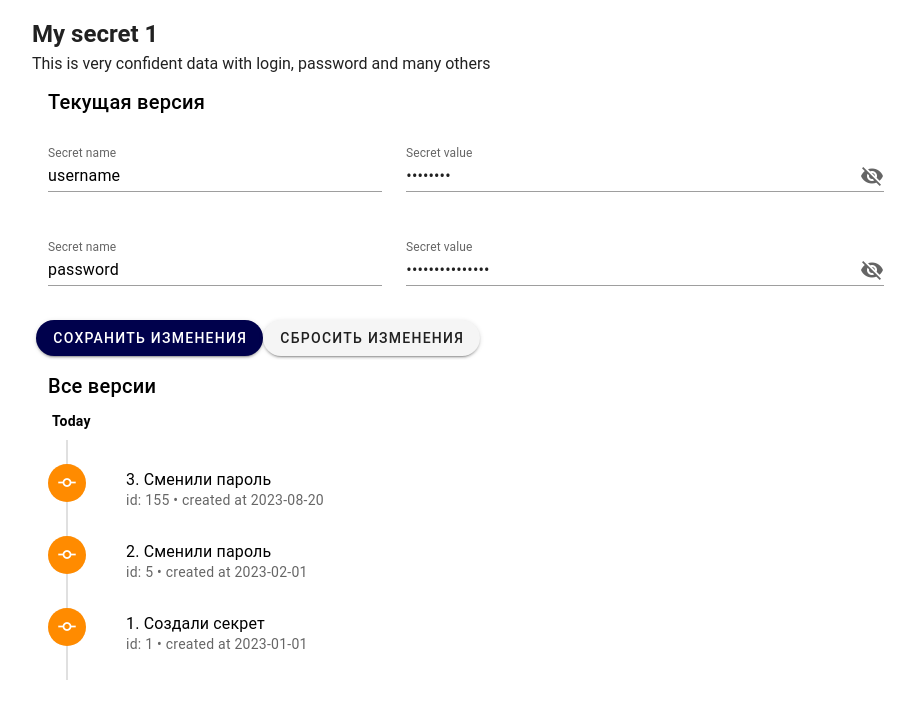
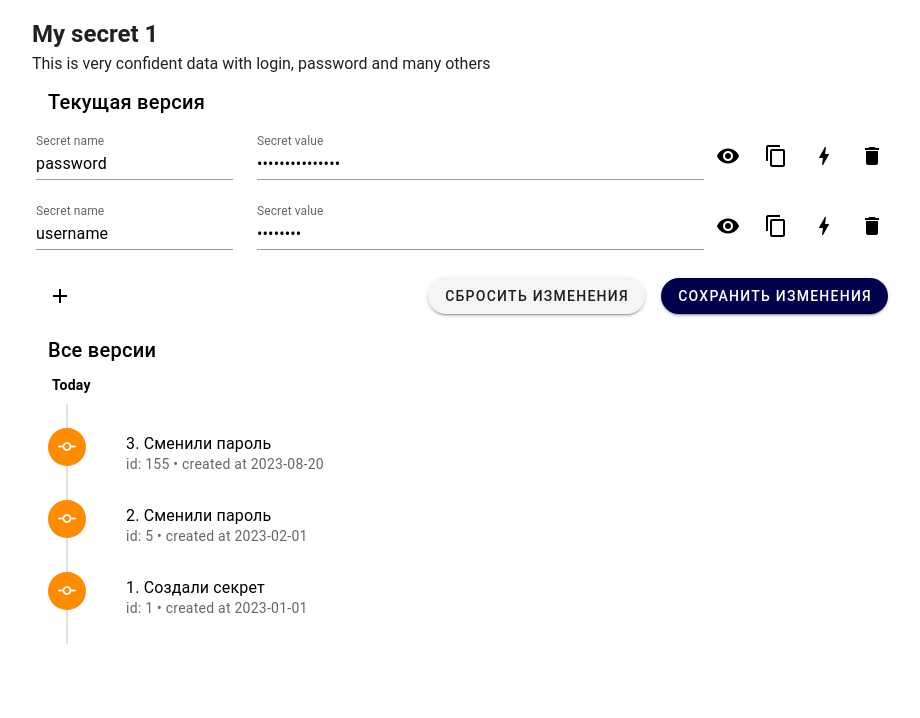
Before and after one commit to dyakovri/keystore, a Vue app in the folder frontend/: page /sec in a window 1280 px wide. Both pictures are taken after a click on the element 640 px from the left and 96 px from the top of the page. Shown: the top 718 px of the page, without its empty margins (174-1094 px from the left). Built offline with nearby package versions, Linux system fonts and the light colour scheme.

Commit message:
More screens

```diff
--- a/frontend/src/views/secret_version/SecretValueField.vue
+++ /dev/null
@@ -1,34 +0,0 @@
-<script setup lang="ts">
-import { ref } from 'vue';
-
-const props = defineProps<{ value: string }>();
-
-const show = ref(false);
-
-// const generateString = (length: number) => {
-// 	let result = '';
-// 	const characters = 'ABCDEFGHIJKLMNOPQRSTUVWXYZabcdefghijklmnopqrstuvwxyz0123456789';
-// 	const charactersLength = characters.length;
-// 	let counter = 0;
-// 	while (counter < length) {
-// 		result += characters.charAt(Math.floor(Math.random() * charactersLength));
-// 		counter += 1;
-// 	}
-// 	return result;
-// };
-</script>
-
-<template>
-	<v-text-field
-		variant="underlined"
-		:model-value="props.value"
-		:append-inner-icon="show ? 'md:visibility' : 'md:visibility_off'"
-		:type="show ? 'text' : 'password'"
-		label="Secret value"
-		counter
-		@click:append-inner="show = !show"
-	>
-		<!-- append-icon="md:bolt" -->
-		<!-- @click:append="generateString(32)" -->
-	</v-text-field>
-</template>
--- a/frontend/src/views/secret_version/SecretVersionCard.vue
+++ b/frontend/src/views/secret_version/SecretVersionCard.vue
@@ -1,7 +1,8 @@
 <script setup lang="ts">
-import SecretValueField from './SecretValueField.vue';
+import { ref, Ref } from 'vue';
 
-const props = defineProps<{
+const props = withDefaults(
+	defineProps<{
 		secretVersion: {
 			id: number;
 			number: number;
@@ -9,22 +10,139 @@ const props = defineProps<{
 			create_ts: string;
 			value: { [key: string]: string };
 		};
-}>();
+		readonly?: boolean;
+	}>(),
+	{ readonly: false },
+);
+
+const value: Ref<{ key: string; value: string; show: boolean }[]> = ref([]);
+
+const reset = () => {
+	value.value = Object.keys(props.secretVersion.value).map(k => {
+		return { key: k, value: props.secretVersion.value[k], show: false };
+	});
+	value.value.sort((a, b) => {
+		return a.key == b.key ? 0 : a.key > b.key ? 1 : -1;
+	});
+};
+reset();
+
+const changeKey = (key: number, new_: string) => (value.value[key].key = new_);
+const changeValue = (key: number, new_: string) => (value.value[key].value = new_);
+const dropKey = (key: number) => value.value.splice(key, 1);
+const createKey = () => value.value.push({ key: '', value: '', show: false });
+
+const copyContent = async (text: string) => {
+	try {
+		await navigator.clipboard.writeText(text);
+		console.log('Content copied to clipboard');
+	} catch (err) {
+		alert(`Failed to copy: ${err}`);
+	}
+};
+
+const generateString = (length: number) => {
+	let result = '';
+	const characters = 'ABCDEFGHIJKLMNOPQRSTUVWXYZabcdefghijklmnopqrstuvwxyz0123456789,.!@#$%^&*()<>{}`~[]';
+	const charactersLength = characters.length;
+	let counter = 0;
+	while (counter < length) {
+		result += characters.charAt(Math.floor(Math.random() * charactersLength));
+		counter += 1;
+	}
+	return result;
+};
 </script>
 
 <template>
 	<v-container>
-		<v-row v-for="(v, k) in props.secretVersion.value" :key="k">
-			<v-col cols="5">
-				<v-text-field :model-value="k" variant="underlined" label="Secret name"></v-text-field>
+		<v-row v-for="(val, key) in value" :key="key">
+			<v-form style="width: 100%">
+				<v-row justify="space-between">
+					<v-col cols="3">
+						<v-text-field
+							:model-value="value[key].key"
+							variant="underlined"
+							label="Secret name"
+							:readonly="readonly"
+							@change.stop="event => changeKey(key, event.target.value)"
+						>
+						</v-text-field>
 					</v-col>
-			<v-col cols="7">
-				<SecretValueField :value="v"></SecretValueField>
+					<v-col>
+						<v-text-field
+							variant="underlined"
+							:model-value="value[key].value"
+							:type="value[key].show ? 'text' : 'password'"
+							label="Secret value"
+							counter
+							autocomplete="off"
+							:readonly="readonly"
+							@change.stop="event => changeValue(key, event.target.value)"
+						>
+						</v-text-field>
+						<v-tooltip :text="!value[key].show ? 'Показать значение' : 'Скрыть значение'" location="bottom"
+							><template #activator="{ props: isActive }">
+								<v-btn
+									v-bind="isActive"
+									:icon="!value[key].show ? 'md:visibility' : 'md:visibility_off'"
+									variant="flat"
+									color="white"
+									@click="value[key].show = !value[key].show"
+								>
+								</v-btn> </template
+						></v-tooltip>
+						<v-tooltip text="Копировать значение" location="bottom"
+							><template #activator="{ props: isActive }">
+								<v-btn
+									v-bind="isActive"
+									icon="md:content_copy"
+									variant="flat"
+									color="white"
+									@click="copyContent(value[key].value)"
+								>
+								</v-btn> </template
+						></v-tooltip>
+						<v-tooltip v-if="!readonly" text="Сгенерировать случайное значение" location="bottom"
+							><template #activator="{ props: isActive }">
+								<v-btn
+									v-if="!readonly"
+									v-bind="isActive"
+									icon="md:bolt"
+									variant="flat"
+									color="white"
+									@click="value[key].value = generateString(32)"
+								>
+								</v-btn> </template
+						></v-tooltip>
+						<v-tooltip v-if="!readonly" text="Удалить поле" location="bottom"
+							><template #activator="{ props: isActive }">
+								<v-btn
+									v-if="!readonly"
+									v-bind="isActive"
+									icon="md:delete"
+									variant="flat"
+									color="white"
+									@click="dropKey(key)"
+								>
+								</v-btn> </template
+						></v-tooltip>
 					</v-col>
 				</v-row>
-		<v-row>
-			<v-btn>Сохранить изменения</v-btn>
-			<v-btn color="variant">Сбросить изменения</v-btn>
+			</v-form>
+		</v-row>
+		<v-row v-if="!readonly" justify="end" align="center">
+			<v-btn icon="add" variant="flat" color="white" style="place-self: start start" @click="createKey()"></v-btn>
+			<v-col />
+			<v-btn class="mx-2" color="variant" @click="reset()">Сбросить изменения</v-btn>
+			<v-btn class="mx-2" @click="console.log(value)">Сохранить изменения</v-btn>
 		</v-row>
 	</v-container>
 </template>
+
+<style scoped>
+.v-col {
+	display: flex;
+	flex-wrap: nowrap;
+}
+</style>
--- a/frontend/src/views/secret_version/_SecretVersionView.vue
+++ b/frontend/src/views/secret_version/_SecretVersionView.vue
@@ -1,5 +1,34 @@
-<script setup lang="ts"></script>
+<script setup lang="ts">
+import secretVersionCard from '../secret_version/SecretVersionCard.vue';
+
+const secret = {
+	id: 1,
+	name: 'My secret 1',
+	description: 'This is very confident data with login, password and many others',
+	create_ts: '2023-01-01',
+	modify_ts: '2023-08-20',
+	version: 2,
+};
+const current_version = {
+	id: 155,
+	number: 3,
+	description: 'Сменили пароль',
+	create_ts: '2023-08-20',
+	value: {
+		username: 'dyakovri',
+		password: 'V3RY5tr0ngPASS!',
+	},
+};
+</script>
 
 <template>
-	<v-container> Version </v-container>
+	<v-container>
+		<h2>{{ secret.name }} (версия {{ current_version.number }} от {{ current_version.create_ts }})</h2>
+		<p>{{ secret.description }}</p>
+		<p>Причина изменения: {{ current_version.description }}</p>
+		<v-card title="Текущая версия" color="background" elevation="0">
+			<secretVersionCard :secret-version="current_version" :readonly="current_version.number != secret.version">
+			</secretVersionCard>
+		</v-card>
+	</v-container>
 </template>
```
Lines whose indentation alone changed are shown as unchanged.
